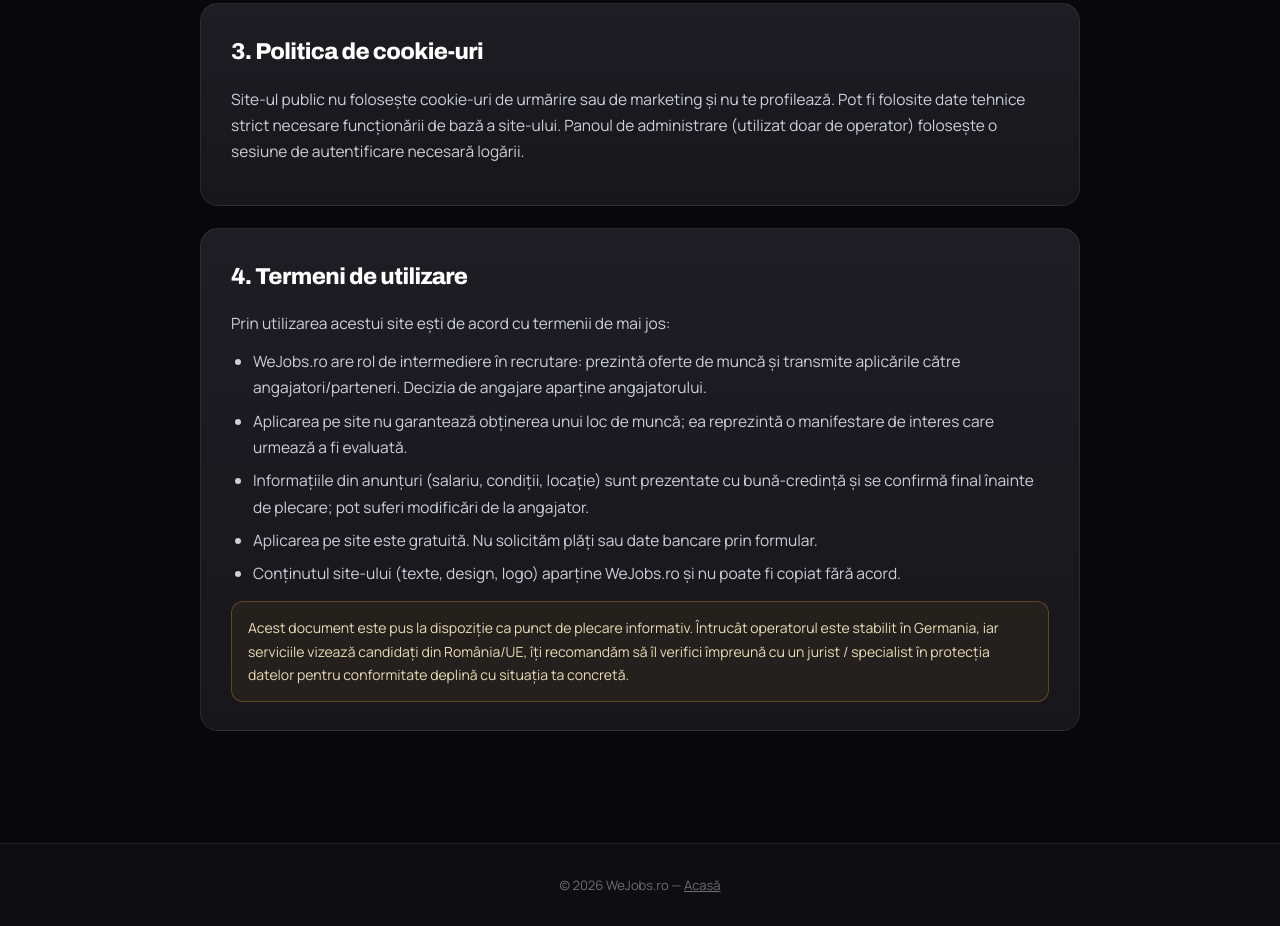
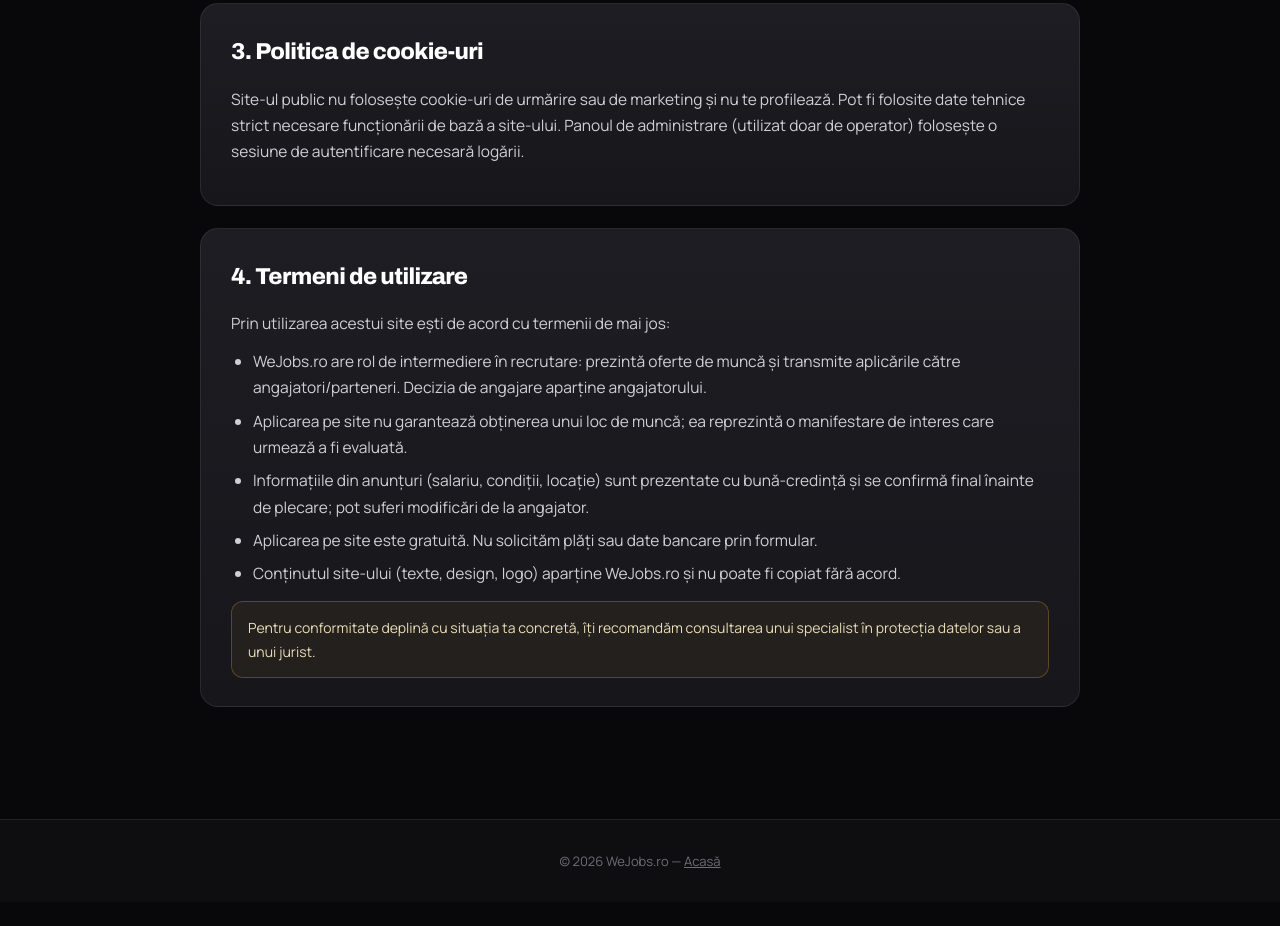
Before and after one commit to yumadsp-lang/recruitment-platform, a plain HTML site: page legal.html in a window 1280 px wide. Shown: the part 2465-3391 px from the top of the page. After the commit the page ends 3367 px from the top, so only its background shows below. Drawn offline with Linux system fonts and the light colour scheme.

Commit message:
Update legal.html

```diff
--- a/legal.html
+++ b/legal.html
@@ -69,7 +69,6 @@ footer{border-top:1px solid var(--line);padding:30px 0;text-align:center;color:v
       <a href="#termeni">Termeni de utilizare</a>
     </div>
 
-    <!-- IMPRESSUM -->
     <div class="card" id="impressum">
       <h2>1. Date de identificare ale operatorului (Impressum)</h2>
       <p>Acest site web este deținut și operat de:</p>
@@ -83,7 +82,6 @@ footer{border-top:1px solid var(--line);padding:30px 0;text-align:center;color:v
       <p style="margin-top:14px">Pentru orice solicitare legată de acest site sau de datele tale personale, ne poți contacta la adresa de e-mail de mai sus.</p>
     </div>
 
-    <!-- PRIVACY -->
     <div class="card" id="confidentialitate">
       <h2>2. Politica de confidențialitate (GDPR)</h2>
       <p>Respectăm confidențialitatea ta și prelucrăm datele cu caracter personal în conformitate cu Regulamentul (UE) 2016/679 (GDPR) și cu Legea nr. 190/2018 privind aplicarea GDPR în România.</p>
@@ -136,13 +134,11 @@ footer{border-top:1px solid var(--line);padding:30px 0;text-align:center;color:v
       <p>Pentru exercitarea drepturilor, ne poți scrie la <a href="mailto:opsinsighthub@gmail.com">opsinsighthub@gmail.com</a>. Răspundem în termenul prevăzut de lege.</p>
     </div>
 
-    <!-- COOKIES -->
     <div class="card" id="cookies">
       <h2>3. Politica de cookie-uri</h2>
       <p>Site-ul public nu folosește cookie-uri de urmărire sau de marketing și nu te profilează. Pot fi folosite date tehnice strict necesare funcționării de bază a site-ului. Panoul de administrare (utilizat doar de operator) folosește o sesiune de autentificare necesară logării.</p>
     </div>
 
-    <!-- TERMS -->
     <div class="card" id="termeni">
       <h2>4. Termeni de utilizare</h2>
       <p>Prin utilizarea acestui site ești de acord cu termenii de mai jos:</p>
@@ -153,7 +149,7 @@ footer{border-top:1px solid var(--line);padding:30px 0;text-align:center;color:v
         <li>Aplicarea pe site este gratuită. Nu solicităm plăți sau date bancare prin formular.</li>
         <li>Conținutul site-ului (texte, design, logo) aparține WeJobs.ro și nu poate fi copiat fără acord.</li>
       </ul>
-      <div class="note">Acest document este pus la dispoziție ca punct de plecare informativ. Întrucât operatorul este stabilit în Germania, iar serviciile vizează candidați din România/UE, îți recomandăm să îl verifici împreună cu un jurist / specialist în protecția datelor pentru conformitate deplină cu situația ta concretă.</div>
+      <div class="note">Pentru conformitate deplină cu situația ta concretă, îți recomandăm consultarea unui specialist în protecția datelor sau a unui jurist.</div>
     </div>
   </div>
 </div>
```
